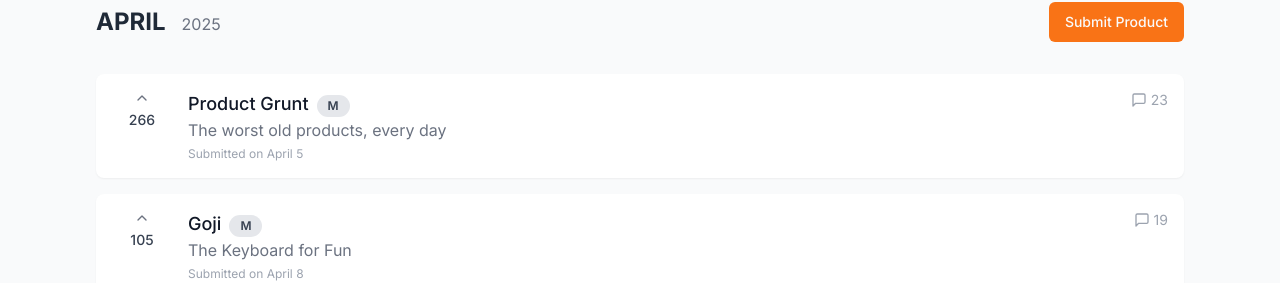
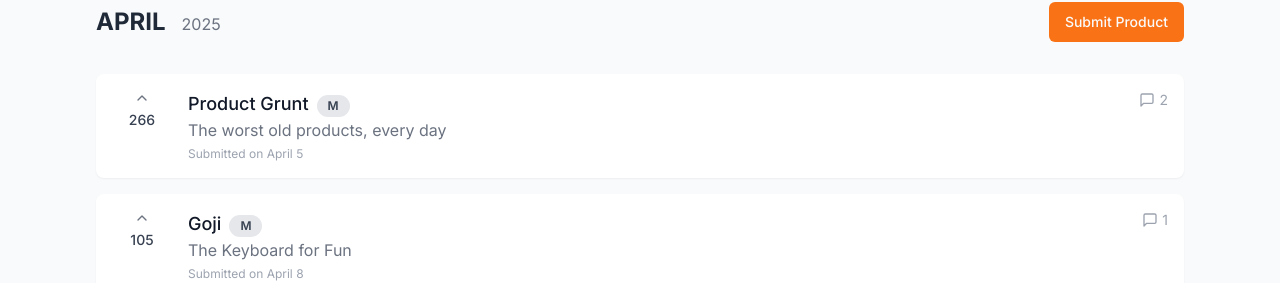
Before and after one commit to tropicalchancer/zubazaar, a Next.js app: page / in a window 1280 px wide. Shown: the part 118-401 px from the top of the page. Built offline with nearby package versions, Linux system fonts and the light colour scheme.

Commit message:
fix: sync comment counts with actual comments data
Co-authored-by: Chance <15321359+tropicalchancer@users.noreply.github.com>

```diff
--- a/app/page.tsx
+++ b/app/page.tsx
@@ -6,6 +6,7 @@ import { Input } from "@/components/ui/input"
 import { ProductCard } from "@/components/product-card"
 import { SimpleSubmitForm } from "@/components/simple-submit-form"
 import { format } from "date-fns"
+import { getCommentsForProduct } from "@/lib/comments"
 
 // Define product type
 interface Product {
@@ -13,7 +14,6 @@ interface Product {
   name: string
   description: string
   upvotes: number
-  comments: number
   maker: boolean
   url?: string
   submittedAt: Date
@@ -26,7 +26,6 @@ const initialProducts: Product[] = [
     name: "Product Grunt",
     description: "The worst old products, every day",
     upvotes: 266,
-    comments: 23,
     maker: true,
     submittedAt: new Date(2025, 3, 5), // April 5, 2025
   },
@@ -35,7 +34,6 @@ const initialProducts: Product[] = [
     name: "Goji",
     description: "The Keyboard for Fun",
     upvotes: 105,
-    comments: 19,
     maker: true,
     submittedAt: new Date(2025, 3, 8), // April 8, 2025
   },
@@ -53,7 +51,6 @@ export default function Home() {
     const productToAdd: Product = {
       id: String(Date.now()), // Use timestamp for unique ID
       upvotes: 0,
-      comments: 0,
       maker: true,
       submittedAt: new Date(), // Current date and time
       ...newProduct,
@@ -101,18 +98,23 @@ export default function Home() {
         )}
 
         <div className="space-y-4">
-          {products.map((product) => (
+          {products.map((product) => {
+            // Get the actual comment count for this product
+            const commentCount = getCommentsForProduct(product.id).length
+
+            return (
               <ProductCard
                 key={product.id}
                 id={product.id}
                 name={product.name}
                 description={product.description}
                 upvotes={product.upvotes}
-              comments={product.comments}
+                comments={commentCount}
                 maker={product.maker}
                 submittedAt={product.submittedAt}
               />
-          ))}
+            )
+          })}
         </div>
       </main>
     </div>
--- a/app/products/[id]/page.tsx
+++ b/app/products/[id]/page.tsx
@@ -1,9 +1,13 @@
+"use client"
+
+import { useState, useEffect } from "react"
 import Link from "next/link"
 import { Badge } from "@/components/ui/badge"
 import { Button } from "@/components/ui/button"
 import { ChevronUp, ArrowLeft, ExternalLink } from "lucide-react"
 import { CommentSection } from "@/components/comment-section"
 import { format } from "date-fns"
+import { getCommentsForProduct } from "@/lib/comments"
 
 // This would normally come from a database - reduced to just 2 products
 const products = [
@@ -33,6 +37,14 @@ const products = [
 
 export default function ProductPage({ params }: { params: { id: string } }) {
   const product = products.find((p) => p.id === params.id)
+  const [commentCount, setCommentCount] = useState(0)
+
+  useEffect(() => {
+    if (product) {
+      const comments = getCommentsForProduct(product.id)
+      setCommentCount(comments.length)
+    }
+  }, [product])
 
   if (!product) {
     return (
--- a/components/comment-section.tsx
+++ b/components/comment-section.tsx
@@ -2,60 +2,31 @@
 
 import type React from "react"
 
-import { useState } from "react"
+import { useState, useEffect } from "react"
 import { Button } from "@/components/ui/button"
 import { Textarea } from "@/components/ui/textarea"
 import { formatDistanceToNow } from "date-fns"
-
-interface Comment {
-  id: string
-  author: string
-  content: string
-  timestamp: Date
-}
-
-// Mock data - in a real app this would come from a database
-// Reduced to match our 2 products
-const initialComments: Record<string, Comment[]> = {
-  "1": [
-    {
-      id: "c1",
-      author: "Sarah Johnson",
-      content: "This is such a clever idea! I've been looking for something like this for ages.",
-      timestamp: new Date(2025, 3, 19, 14, 30),
-    },
-    {
-      id: "c2",
-      author: "Michael Chen",
-      content: "I've been using this for a week now and it's completely changed my workflow. Highly recommend!",
-      timestamp: new Date(2025, 3, 19, 16, 45),
-    },
-  ],
-  "2": [
-    {
-      id: "c3",
-      author: "Alex Rivera",
-      content: "The build quality is exceptional. Worth every penny!",
-      timestamp: new Date(2025, 3, 18, 9, 15),
-    },
-  ],
-}
+import { getCommentsForProduct, addCommentToProduct, type Comment } from "@/lib/comments"
 
 export function CommentSection({ productId }: { productId: string }) {
-  const [comments, setComments] = useState<Comment[]>(initialComments[productId] || [])
+  const [comments, setComments] = useState<Comment[]>([])
   const [newComment, setNewComment] = useState("")
+
+  // Load comments when component mounts or productId changes
+  useEffect(() => {
+    setComments(getCommentsForProduct(productId))
+  }, [productId])
 
   const handleSubmitComment = (e: React.FormEvent) => {
     e.preventDefault()
 
     if (!newComment.trim()) return
 
-    const comment: Comment = {
-      id: `c${Date.now()}`,
+    const comment = addCommentToProduct(productId, {
       author: "Anonymous User", // Since we're not implementing auth
       content: newComment,
       timestamp: new Date(),
-    }
+    })
 
     setComments([...comments, comment])
     setNewComment("")
--- /dev/null
+++ b/lib/comments.ts
@@ -0,0 +1,53 @@
+// Define comment type
+export interface Comment {
+  id: string
+  author: string
+  content: string
+  timestamp: Date
+}
+
+// Mock comments data - in a real app this would come from a database
+const commentsData: Record<string, Comment[]> = {
+  "1": [
+    {
+      id: "c1",
+      author: "Sarah Johnson",
+      content: "This is such a clever idea! I've been looking for something like this for ages.",
+      timestamp: new Date(2025, 3, 19, 14, 30),
+    },
+    {
+      id: "c2",
+      author: "Michael Chen",
+      content: "I've been using this for a week now and it's completely changed my workflow. Highly recommend!",
+      timestamp: new Date(2025, 3, 19, 16, 45),
+    },
+  ],
+  "2": [
+    {
+      id: "c3",
+      author: "Alex Rivera",
+      content: "The build quality is exceptional. Worth every penny!",
+      timestamp: new Date(2025, 3, 18, 9, 15),
+    },
+  ],
+}
+
+// Function to get comments for a specific product
+export function getCommentsForProduct(productId: string): Comment[] {
+  return commentsData[productId] || []
+}
+
+// Function to add a comment to a product
+export function addCommentToProduct(productId: string, comment: Omit<Comment, "id">): Comment {
+  const newComment = {
+    id: `c${Date.now()}`,
+    ...comment,
+  }
+
+  if (!commentsData[productId]) {
+    commentsData[productId] = []
+  }
+
+  commentsData[productId].push(newComment)
+  return newComment
+}
```
Lines whose indentation alone changed are shown as unchanged.
